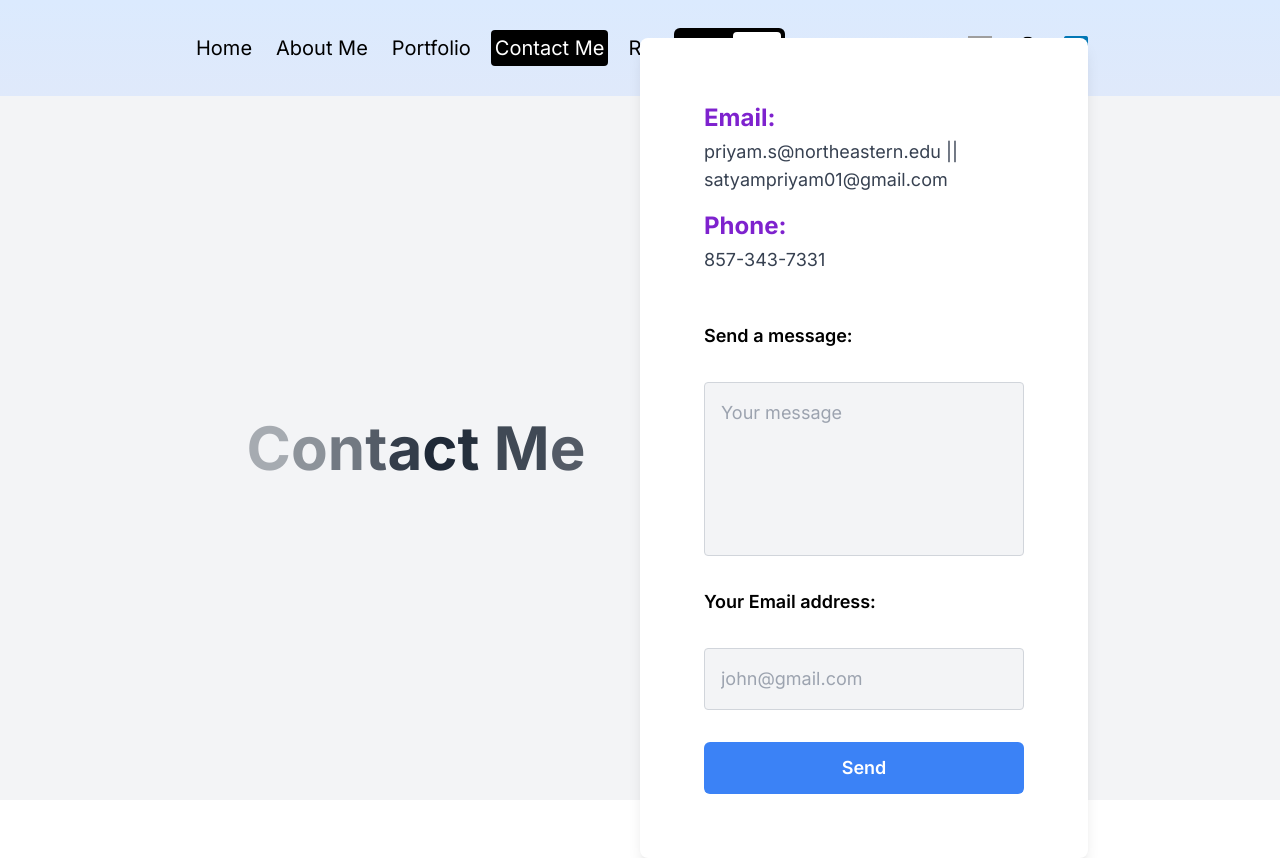
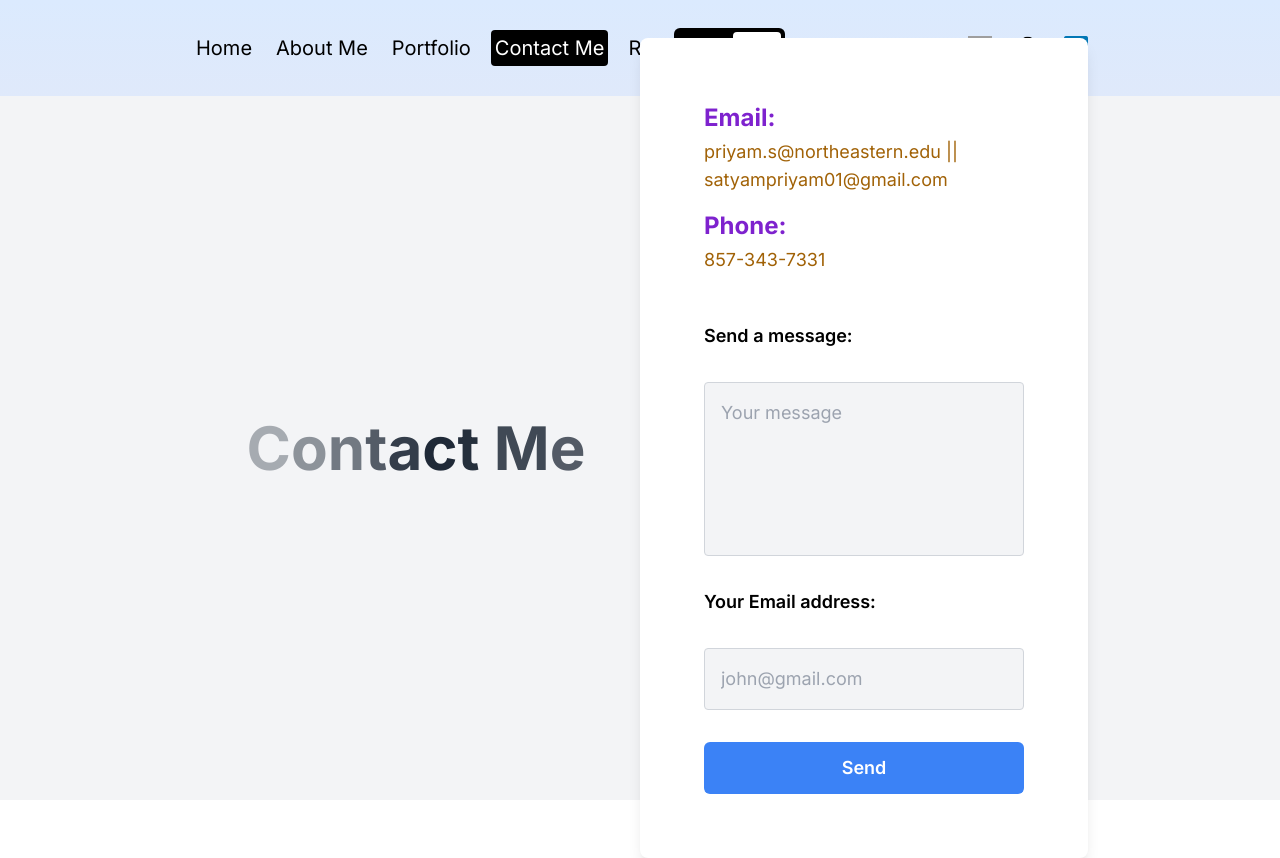
Before and after one commit to satryampriyam01/PortfolioSite, a Next.js app: page /contact in a window 1280 px wide. Built offline with nearby package versions, Linux system fonts and the light colour scheme; grey boxes are pictures that could not be loaded.

Commit message:
Update page.jsx

```diff
--- a/src/app/contact/page.jsx
+++ b/src/app/contact/page.jsx
@@ -76,9 +76,9 @@ const ContactPage = () => {
         >
           <div className="mb-4 text-gray-700">
             <h1 className="text-2xl font-bold text-purple-700 mb-1">Email:</h1>
-            <h1 className="text-lg" text-yellow-700 >priyam.s@northeastern.edu || satyampriyam01@gmail.com</h1>
+            <h1 className="text-lg text-yellow-700" >priyam.s@northeastern.edu || satyampriyam01@gmail.com</h1>
             <h1 className="text-2xl font-bold text-purple-700 mt-4 mb-1">Phone:</h1>
-            <p className="text-lg" text-yellow-700>857-343-7331</p>
+            <h1 className="text-lg text-yellow-700"> 857-343-7331</h1>
           </div>
 
           <span className="font-semibold">Send a message:</span>
```
